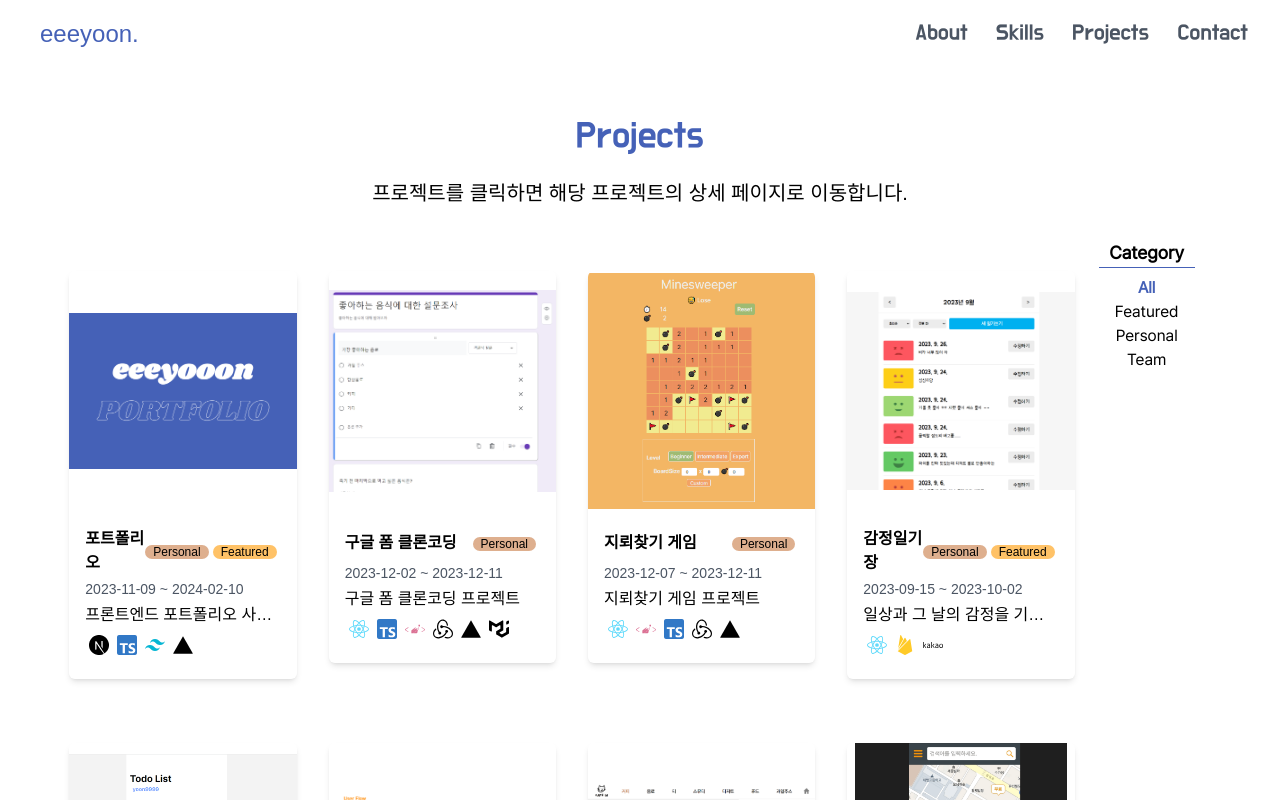
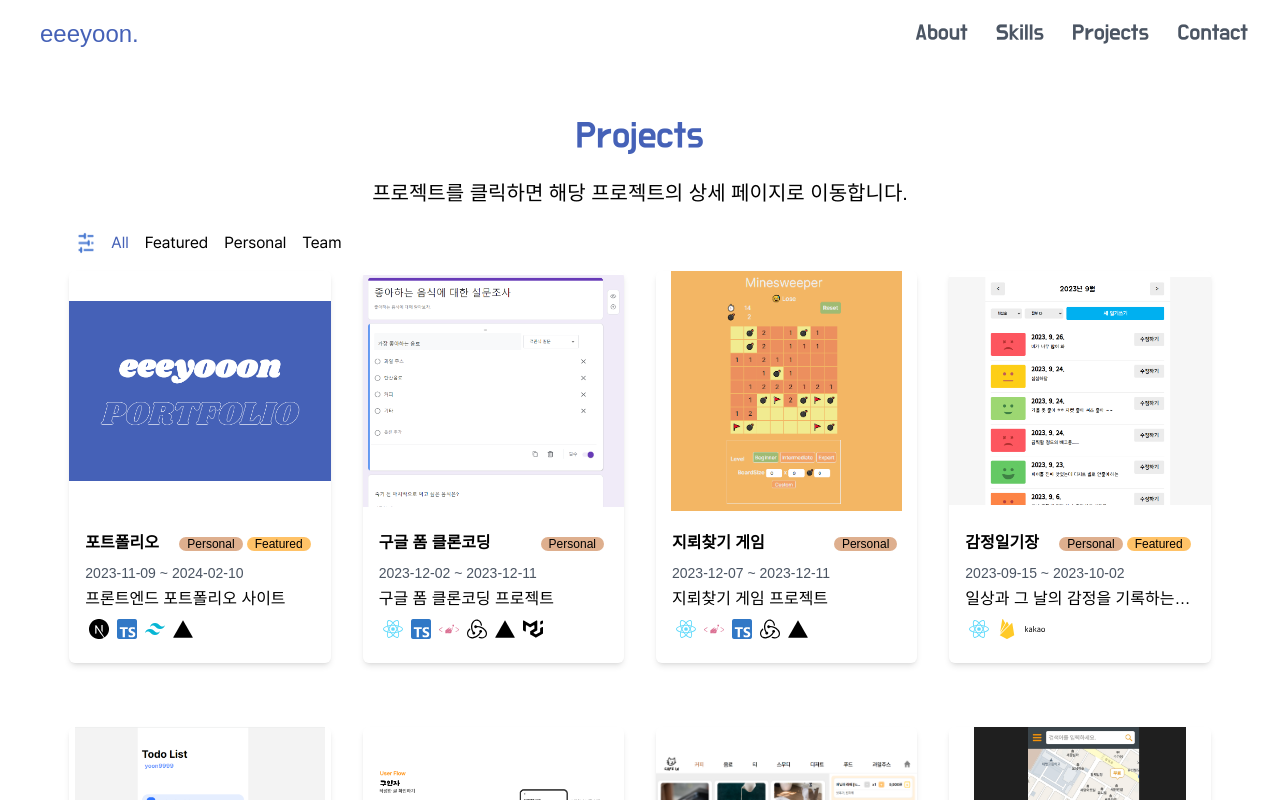
Before and after one commit to eeeyooon/portfolio, a Next.js app: page /projects in a window 1280 px wide. Built offline with nearby package versions, Linux system fonts and the light colour scheme; a web font is replaced by a local one.

Commit message:
style: 프로젝트 목록 레이아웃 및 카테고리 컴포넌트 스타일링 수정

```diff
--- a/src/components/projects/Categories.tsx
+++ b/src/components/projects/Categories.tsx
@@ -1,3 +1,4 @@
+import Image from "next/image";
 type Props = {
   categories: string[];
   selected: string;
@@ -6,15 +7,19 @@ type Props = {
 
 export default function Categories({ categories, selected, onClick }: Props) {
   return (
-    <section className="text-center p-4 ml-2">
-      <h2 className="text-lg font-bold border-b border-blue_color  w-24 m-auto mb-2">
-        Category
-      </h2>
-      <ul>
+    <section className="text-center ml-2 flex leading-6 mt-2">
+      <Image
+        src={`/images/icons/icon-filter.png`}
+        alt="필터 아이콘"
+        priority
+        width={18}
+        height={18}
+      />
+      <ul className="ml-2 flex justify-center items-center mx-auto w-full rounded-3xl">
         {categories.map((category) => (
           <li
-            className={`cursor-pointer hover:text-blue_color ${
-              category === selected && "text-blue_color font-bold"
+            className={`mx-2 cursor-pointer text-base hover:text-gray-500 ${
+              category === selected && "text-blue_color"
             }`}
             key={category}
             onClick={() => onClick(category)}
--- a/src/components/projects/FilterableProjects.tsx
+++ b/src/components/projects/FilterableProjects.tsx
@@ -19,13 +19,17 @@ export default function FilterableProjects({ projects, categories }: Props) {
       ? projects
       : projects.filter((project) => project.category.includes(selected));
   return (
-    <section className="flex m-4 flex-col-reverse sm:flex-row md:flex-row lg:flex-row">
-      <ProjectGrid projects={filtered} />
-      <Categories
-        categories={[ALL_PROJECTS, ...categories]}
-        selected={selected}
-        onClick={setSelected}
-      />
+    <section className="flex m-4 flex-col">
+      <div className="flex items-start">
+        <Categories
+          categories={[ALL_PROJECTS, ...categories]}
+          selected={selected}
+          onClick={setSelected}
+        />
+      </div>
+      <div className="flex justify-center items-center">
+        <ProjectGrid projects={filtered} />
+      </div>
     </section>
   );
 }
--- a/src/components/projects/ProjectCard.tsx
+++ b/src/components/projects/ProjectCard.tsx
@@ -12,7 +12,7 @@ export default function ProjectCard({
 }: Props) {
   return (
     <Link href={`/projects/${path}`}>
-      <article className="rounded-md overflow-hidden shadow-md hover:shadow-xl my-4 lg:transition duration-300 lg:transform lg:hover:scale-105">
+      <article className="rounded-md overflow-x-hidden shadow-md hover:shadow-xl my-4 lg:transition duration-300 lg:transform lg:hover:scale-105">
         <Image
           className="w-full h-[240px] object-contain"
           src={`/images/projects/${path}.png`}
--- a/src/components/projects/ProjectGrid.tsx
+++ b/src/components/projects/ProjectGrid.tsx
@@ -22,7 +22,7 @@ export default function ProjectGrid({ projects }: Props) {
   return (
     <ul
       ref={ref}
-      className="grid gap-8 grid-cols-1 sm:grid-cols-2 md:grid-cols-3 lg:grid-cols-4 mt-8 mb-14 font-scoreRegular"
+      className="grid gap-8 grid-cols-1 sm:grid-cols-2 md:grid-cols-3 lg:grid-cols-4  mb-14 font-scoreRegular"
     >
       {sortedProjects.map((project, index) => (
         <motion.li
```
Also changed, not shown: public/images/icons/icon-filter.png (added).
